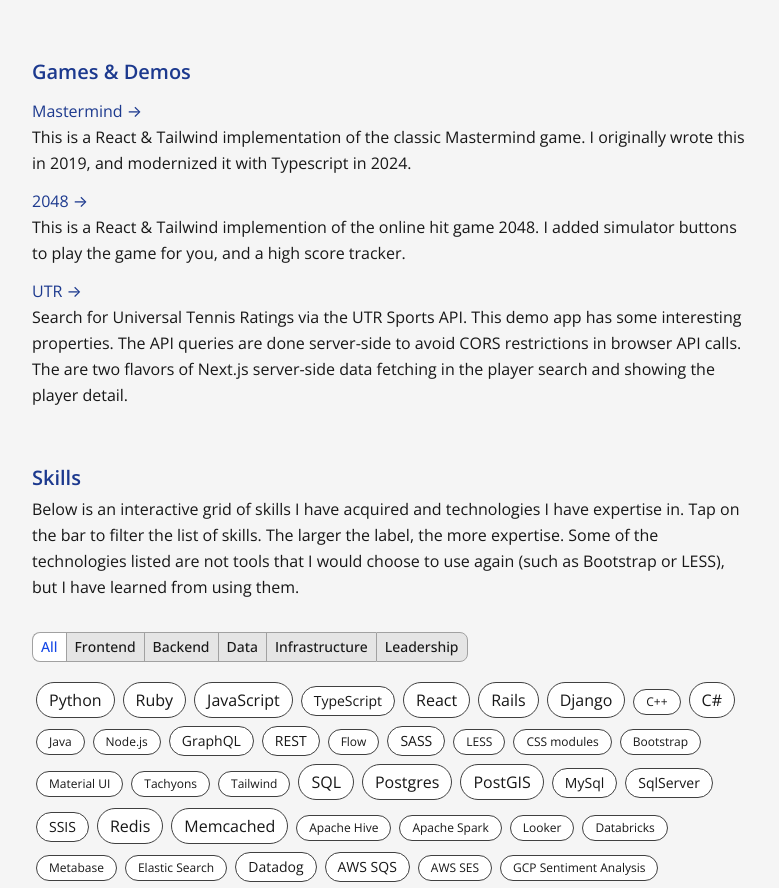
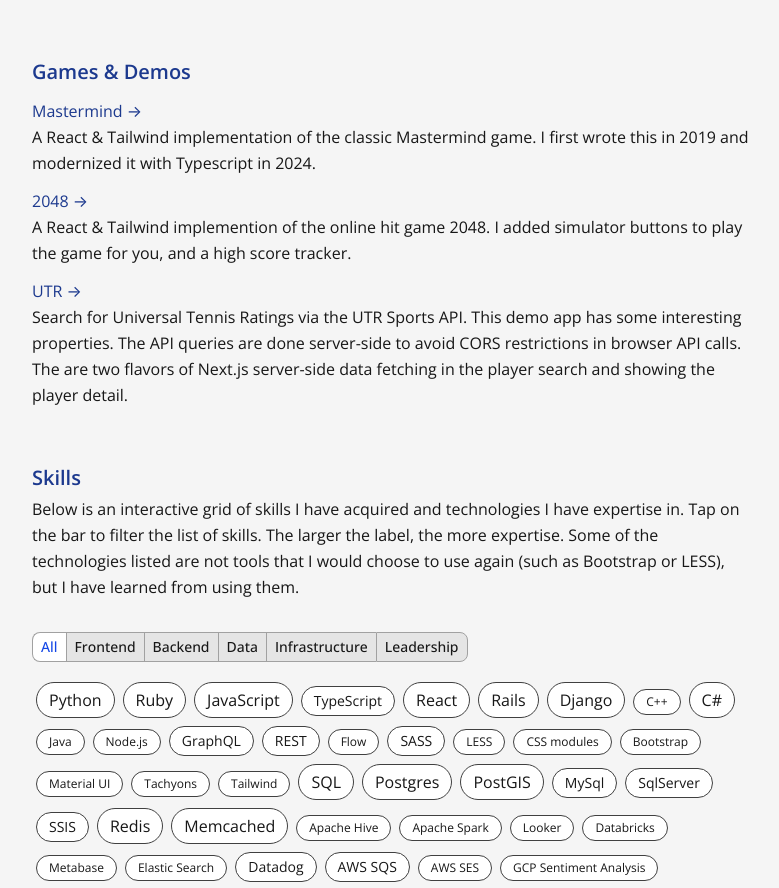
Before and after one commit to teeparham/next, a Next.js app: page / in a window 1280 px wide. Shown: the part 1642-2530 px from the top of the page, without its empty margins (384-1163 px from the left). Built offline with nearby package versions, Linux system fonts and the light colour scheme.

Commit message:
Update game descriptions

```diff
--- a/app/page.tsx
+++ b/app/page.tsx
@@ -245,18 +245,16 @@
         <Arrow />
       </Link>
       <div className="mb-3">
-        This is a React & Tailwind implementation of the classic Mastermind
-        game. I originally wrote this in 2019, and modernized it with Typescript
-        in 2024.
+        A React & Tailwind implementation of the classic Mastermind game. I
+        first wrote this in 2019 and modernized it with Typescript in 2024.
       </div>
       <Link href="/2048" className={cx("group block", css.h2)}>
         2048&nbsp;
         <Arrow />
       </Link>
       <div className="mb-3">
-        This is a React & Tailwind implemention of the online hit game 2048. I
-        added simulator buttons to play the game for you, and a high score
-        tracker.
+        A React & Tailwind implemention of the online hit game 2048. I added
+        simulator buttons to play the game for you, and a high score tracker.
       </div>
       <Link href="/utr" className={cx("group block", css.h2)}>
         UTR&nbsp;
```
